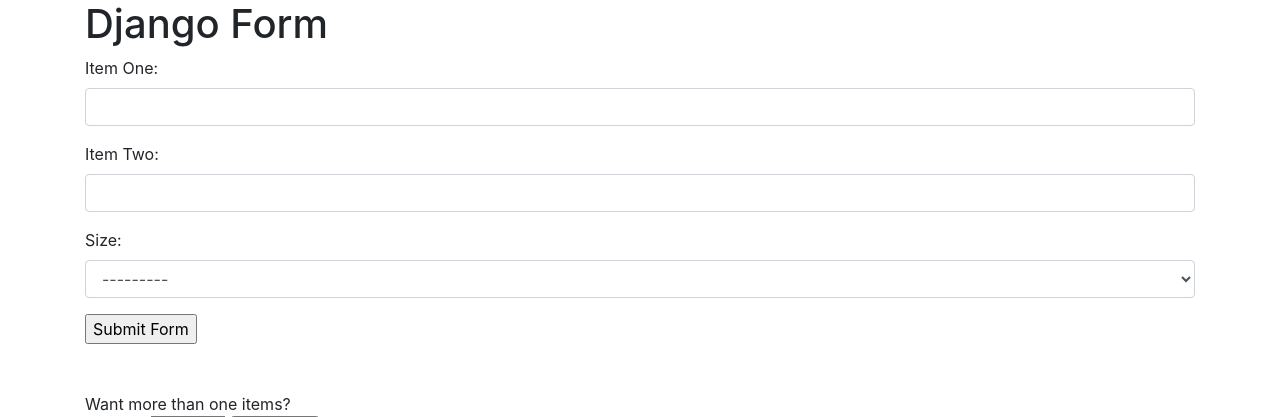
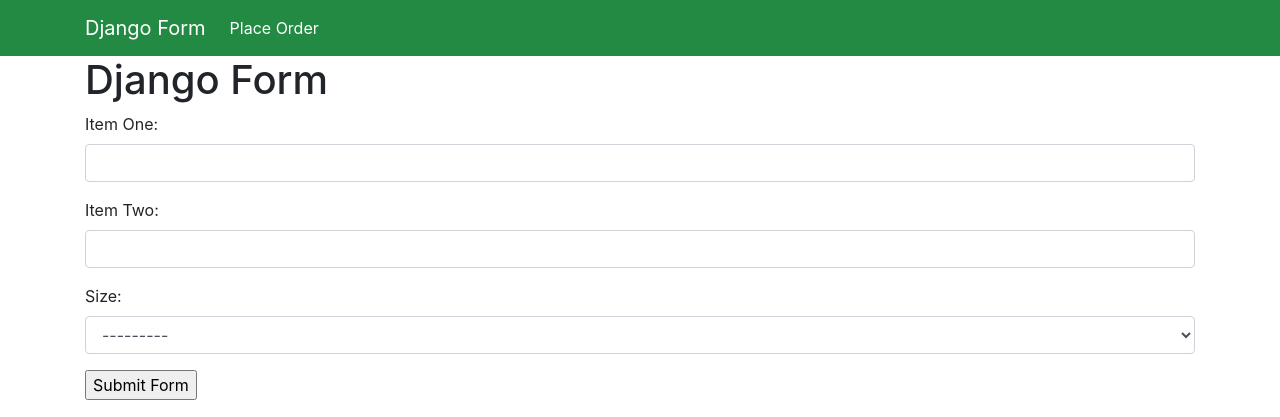
Before and after one commit to kirandash/Python, a Django app: page /order in a window 1280 px wide. Shown: the top 417 px of the page. Run offline with Django 3.2, Linux system fonts and the light colour scheme; data comes from the database, SQL or seed files in the repository; some libraries are stand-ins or nearby versions.

Commit message:
Django Forms Pizzas - 3.6 Creating Base HTML and Extend order HTML from it

```diff
--- /dev/null
+++ b/django_forms_pizzas_project/pizza/templates/pizza/base.html
@@ -0,0 +1,37 @@
+<!doctype html>
+<html lang="en">
+  <head>
+    <!-- Required meta tags -->
+    <meta charset="utf-8">
+    <meta name="viewport" content="width=device-width, initial-scale=1, shrink-to-fit=no">
+
+    <!-- Bootstrap CSS -->
+    <link rel="stylesheet" href="https://stackpath.bootstrapcdn.com/bootstrap/4.4.1/css/bootstrap.min.css" integrity="sha384-Vkoo8x4CGsO3+Hhxv8T/Q5PaXtkKtu6ug5TOeNV6gBiFeWPGFN9MuhOf23Q9Ifjh" crossorigin="anonymous">
+
+    <title>Django Form</title>
+  </head>
+  <body>
+
+    <nav class="navbar navbar-expand-lg navbar-dark" style="background-color: #238a44">
+        <div class="container">
+            <a class="navbar-brand" href="{% url 'home' %}">Django Form</a>
+            <div class="collapse navbar-collapse" id="navbarNav">
+            <ul class="navbar-nav">
+                <li class="nav-item active">
+                <a class="nav-link" href="{% url 'order' %}">Place Order</a>
+                </li>
+            </ul>
+            </div>
+        </div>
+    </nav>
+
+    {% block 'body' %}
+    {% endblock %}
+
+    <!-- Optional JavaScript -->
+    <!-- jQuery first, then Popper.js, then Bootstrap JS -->
+    <script src="https://code.jquery.com/jquery-3.4.1.slim.min.js" integrity="sha384-J6qa4849blE2+poT4WnyKhv5vZF5SrPo0iEjwBvKU7imGFAV0wwj1yYfoRSJoZ+n" crossorigin="anonymous"></script>
+    <script src="https://cdn.jsdelivr.net/npm/popper.js@1.16.0/dist/umd/popper.min.js" integrity="sha384-Q6E9RHvbIyZFJoft+2mJbHaEWldlvI9IOYy5n3zV9zzTtmI3UksdQRVvoxMfooAo" crossorigin="anonymous"></script>
+    <script src="https://stackpath.bootstrapcdn.com/bootstrap/4.4.1/js/bootstrap.min.js" integrity="sha384-wfSDF2E50Y2D1uUdj0O3uMBJnjuUD4Ih7YwaYd1iqfktj0Uod8GCExl3Og8ifwB6" crossorigin="anonymous"></script>
+  </body>
+</html>
--- a/django_forms_pizzas_project/pizza/templates/pizza/order.html
+++ b/django_forms_pizzas_project/pizza/templates/pizza/order.html
@@ -1,16 +1,5 @@
-<!doctype html>
-<html lang="en">
-  <head>
-    <!-- Required meta tags -->
-    <meta charset="utf-8">
-    <meta name="viewport" content="width=device-width, initial-scale=1, shrink-to-fit=no">
-
-    <!-- Bootstrap CSS -->
-    <link rel="stylesheet" href="https://stackpath.bootstrapcdn.com/bootstrap/4.4.1/css/bootstrap.min.css" integrity="sha384-Vkoo8x4CGsO3+Hhxv8T/Q5PaXtkKtu6ug5TOeNV6gBiFeWPGFN9MuhOf23Q9Ifjh" crossorigin="anonymous">
-
-    <title>Django Form</title>
-  </head>
-  <body>
+{% extends 'pizza/base.html' %}
+{% block 'body' %}
     {% load widget_tweaks %}
     <div class="container">
 
@@ -72,10 +61,4 @@
 
     </div>
 
-    <!-- Optional JavaScript -->
-    <!-- jQuery first, then Popper.js, then Bootstrap JS -->
-    <script src="https://code.jquery.com/jquery-3.4.1.slim.min.js" integrity="sha384-J6qa4849blE2+poT4WnyKhv5vZF5SrPo0iEjwBvKU7imGFAV0wwj1yYfoRSJoZ+n" crossorigin="anonymous"></script>
-    <script src="https://cdn.jsdelivr.net/npm/popper.js@1.16.0/dist/umd/popper.min.js" integrity="sha384-Q6E9RHvbIyZFJoft+2mJbHaEWldlvI9IOYy5n3zV9zzTtmI3UksdQRVvoxMfooAo" crossorigin="anonymous"></script>
-    <script src="https://stackpath.bootstrapcdn.com/bootstrap/4.4.1/js/bootstrap.min.js" integrity="sha384-wfSDF2E50Y2D1uUdj0O3uMBJnjuUD4Ih7YwaYd1iqfktj0Uod8GCExl3Og8ifwB6" crossorigin="anonymous"></script>
-  </body>
-</html>
+{% endblock %}
```
Also changed, not shown: django_forms_pizzas_project/readme.md.
